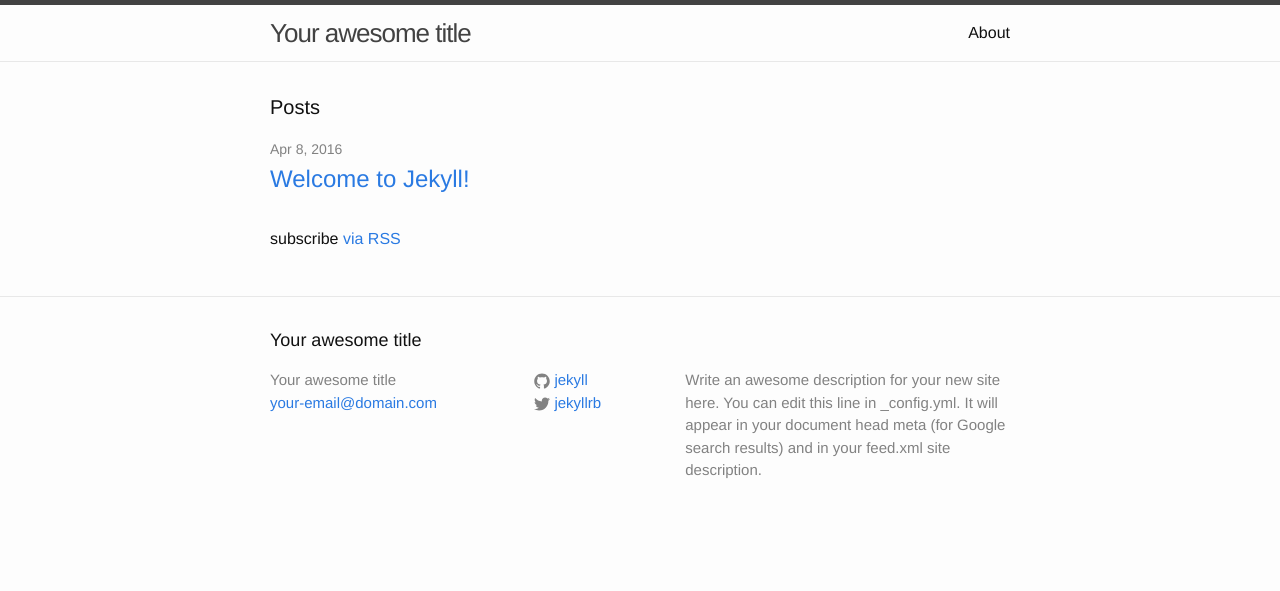
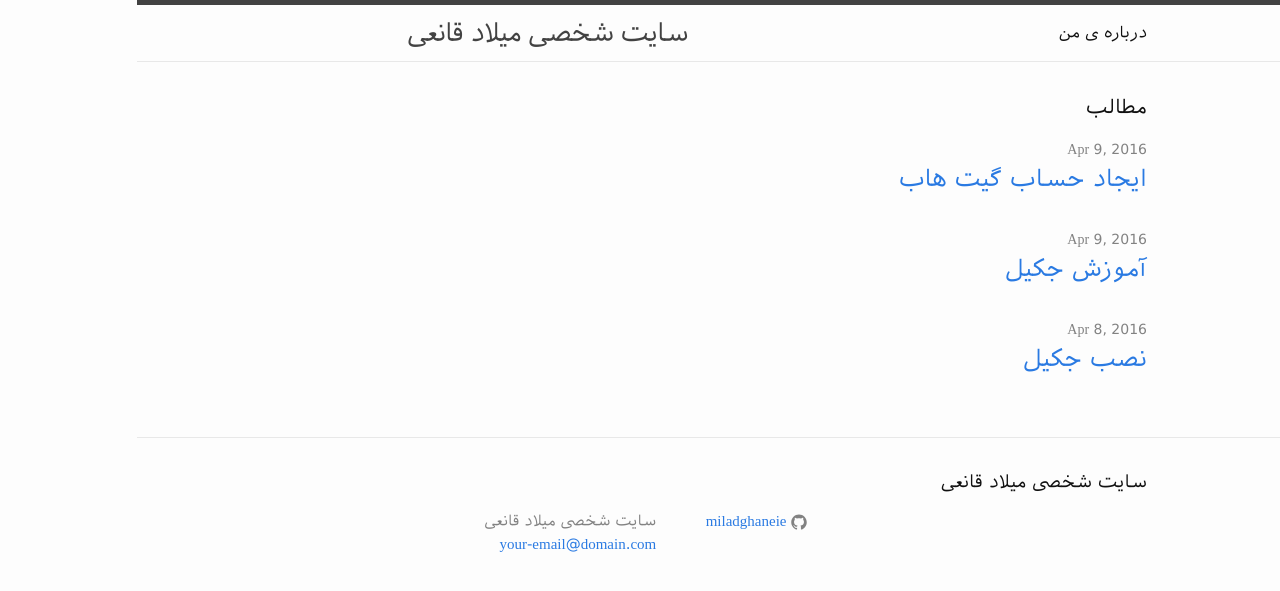
Before and after one commit to miladghaneie/miladghaneie.github.io, a Jekyll site: the page built from index.html, in a window 1280 px wide. Shown: the top 591 px of the page. Built offline with Jekyll 4.4.1, drawn with Linux system fonts in a browser that asks for light colours.

Commit message:
create jekyll site version 1

```diff
--- a/_config.yml
+++ b/_config.yml
@@ -6,16 +6,14 @@
 # 'jekyll serve'. If you change this file, please restart the server process.
 
 # Site settings
-title: Your awesome title
+title: سایت شخصی میلاد قانعی
 email: your-email@domain.com
 description: > # this means to ignore newlines until "baseurl:"
-  Write an awesome description for your new site here. You can edit this
-  line in _config.yml. It will appear in your document head meta (for
-  Google search results) and in your feed.xml site description.
+
 baseurl: "" # the subpath of your site, e.g. /blog
 url: "http://yourdomain.com" # the base hostname & protocol for your site
-twitter_username: jekyllrb
-github_username:  jekyll
+
+github_username:  miladghaneie
 
 # Build settings
 markdown: kramdown
--- a/_layouts/default.html
+++ b/_layouts/default.html
@@ -1,5 +1,5 @@
 <!DOCTYPE html>
-<html>
+<html dir="rtl">
 
   {% include head.html %}
 
--- a/_layouts/page.html
+++ b/_layouts/page.html
@@ -1,7 +1,7 @@
 ---
 layout: default
 ---
-<article class="post">
+<article class="post" dir="rtl">
 
   <header class="post-header">
     <h1 class="post-title">{{ page.title }}</h1>
--- /dev/null
+++ b/_posts/2016-04-08-install.html
@@ -0,0 +1,76 @@
+---
+layout: post
+title:  "نصب جکیل"
+date:   2016-04-08 20:31:03 +0430
+categories: jekyll update
+---
+
+
+<div itemscope=""  class="post">
+
+  <header class="post-header">
+    <h1 itemprop="name" class="post-title">آموزش نصب جکیل (jekyll)</h1>
+
+  </header>
+
+  <article itemprop="articleBody" class="post-content">
+
+
+<h1>نصب jekyll</h1>
+<p>همونطور که تو وبسایت <a href="http://jekyll-windows.juthilo.com/">jekyll-windows.juthilo.com</a> توضیح داده شده اول از همه نیازه که <a href="http://rubyinstaller.org/downloads/">Ruby</a> رو نصب کنیم. با مراجعه به <a href="http://rubyinstaller.org/downloads/">صفحه دانلود ruby</a> نسخه مناسب با کامپیوترمون رو دانلود می کنیم و اونرو نصب می کنیم. توجه کنید که تو مراحل نصب حتما گزینه Add ruby executables to your PATH رو مثل شکل زیر تیک زده باشید. این گزینه باعث میشه از هرجایی به دستورات ruby دسترسی داشته باشیم. البته اگه این گزینه رو تیک نزده باشید می تونین این کار رو دستی انجام بدید.(<a href="https://www.google.com/#q=how+to+add+executables+to+path+in+windows">جستجو کنید</a>)</p>
+
+<div class="container centeralized">
+	<img src="../img/ruby-path.png" alt="Ruby Installation" height="399" width="513">
+</div>
+
+<p>بعد از نصب Ruby نوبت به نصب Ruby DevKit میرسه که از همون آدرس قبلی قابل دسترسی هست. برای نصب ابتدا محتویات فایل zip رو درون یک پوشه (ترجیحا در root یکی از درایورها) که اسمش بدون فاصله و حروف خاص باشه قرار می دیم. بطور مثال <span class="inline-code">C:\RubyDevKit</span> مکان مناسبی برای نصب Ruby DevKit است. پس از قرار دادن فایلها نوبت به اجرای اونها میرسه. کدهای زیر رو برای نصب DevKit توی command prompt ویندوز وارد می کنیم. دقت کنید که باید توی مسیر همین پوشه ایجاد شده باشیم تا بتونیم محتویاتش رو نصب کنیم.</p>
+
+<div dir="ltr" class="highlight"><pre><code class="language-ruby" data-lang="ruby"><span class="ss">C</span><span class="p">:\</span><span class="no">RubyDevKit</span><span class="o">&gt;</span> <span class="n">chcp</span> <span class="mi">1252</span>
+<span class="ss">C</span><span class="p">:\</span><span class="no">RubyDevKit</span><span class="o">&gt;</span> <span class="n">ruby</span> <span class="n">dk</span><span class="o">.</span><span class="n">rb</span> <span class="n">init</span>
+<span class="ss">C</span><span class="p">:\</span><span class="no">RubyDevKit</span><span class="o">&gt;</span> <span class="n">ruby</span> <span class="n">dk</span><span class="o">.</span><span class="n">rb</span> <span class="n">install</span></code></pre></div>
+
+<p>بعد از اینکه نصب ruby و ruby DevKit تموم شد نوبت به نصب jekyll میرسه. برای نصب jekyll کدهای زیر رو توی command prompt ویندوز وارد کنید.</p>
+
+<div dir="ltr" class="highlight"><pre><code class="language-ruby" data-lang="ruby"><span class="n">gem</span> <span class="n">install</span> <span class="n">jekyll</span></code></pre></div>
+
+<p>یکی از مشکلات یا ناسازگاری های jekyll با ویندوز عدم هماهنگی افزونه highlight اون هست که برای حل اون جایگزینی وجود داره. افزونه پیش فرض jekyll برای highlight کردن کدهای درون صفحات، افزونه pygments هست که توی ویندوز اجرا نمیشه و هر دفعه که شما کد رو اجرا کنید پیام خطا میده. برای رفع مشکل highlight از افزونه rouge که با ویندوز سازگاری داره استفاده می کنیم. برای نصب این افزونه کد زیر رو توی command prompt ویندوز وارد کنید.</p>
+
+<div dir="ltr" class="highlight"><pre><code class="language-ruby" data-lang="ruby"><span class="n">gem</span> <span class="n">install</span> <span class="n">rouge</span></code></pre></div>
+
+<p>در نهایت هم برای اضافه کردن قابلیت watch (مشاهده تغییرات در آن واحد) به jekyll کد زیر رو وارد می کنیم تا افزونه مورد نظر نصب بشه.</p>
+
+<div dir="ltr" class="highlight"><pre><code class="language-ruby" data-lang="ruby"><span class="n">gem</span> <span class="n">install</span> <span class="n">wdm</span></code></pre></div>
+
+<p>حالا برنامه ما به طور کامل نصب شده و ما می تونیم ازش استفاده کنیم. بطور مثال کدهای زیر یک وبسایت demo در شاخه <span class="inline-code">D:\</span> میسازه و بعد اون رو برای مشاهده روی آدرس <span class="inline-code">http://localhost:4000</span> قابل دسترس می کنه.</p>
+
+<div dir="ltr" class="highlight"><pre><code class="language-ruby" data-lang="ruby"><span class="n">jekyll</span> <span class="kp">new</span> <span class="n">demo</span>
+<span dir="ltr" class="n">cd</span> <span class="n">demo</span>
+<span dir="ltr" class="n">jekyll</span> <span class="n">serve</span> <span class="o">-</span><span class="n">w</span></code></pre></div>
+
+<p>اگر در مرحله سوم با اجرای کد <span dir="ltr" class="inline-code">jekyll serve -w</span> با مشکل برخوردید باید تنظیمات برنامه رو تغییر بدین. به مسیر <span class="inline-code">D:\demo</span> رفته و فایل <span class="inline-code">_config.yml</span> رو با notepad باز کنید. در این فایل تنظیمات وبسایت demo ذخیره شده. به آخر فایل خط زیر رو اضافه کنید که نشون میده ما میخوایم از rouge استفاده کنیم.</p>
+
+<div dir="ltr" class="highlight"><pre><code class="language-html" data-lang="html">highlighter: rouge</code></pre></div>
+
+<p>jekyll تنظیمات بسیار زیادی داره که می تونید تموم اونها رو توی وبسایت رسمی <a href="http://jekyllrb.com">jekyll</a> مشاهده کنید. تو قسمت documentation این سایت تمام ساختار jekyll به سادگی توضیح داده شده که می تونید از اونها استفاده کنید.</p>
+
+
+
+  </article>
+
+
+   <div id="disqus_thread"><iframe verticalscrolling="no" horizontalscrolling="no" src="http://disqus.com/embed/comments/?base=default&amp;version=d074862f091cd9585b295f3979a4eb15&amp;f=iakrami&amp;t_u=http%3A%2F%2Fiakrami.ir%2Ftutorial%2Finstalling-jekyll-on-windows-part1.html&amp;t_d=%D8%A2%D9%85%D9%88%D8%B2%D8%B4%20%D9%86%D8%B5%D8%A8%20jekyll%20%D8%A8%D8%B1%20%D8%B1%D9%88%DB%8C%20%D9%88%DB%8C%D9%86%D8%AF%D9%88%D8%B2%20(%D9%82%D8%B3%D9%85%D8%AA%20%D8%A7%D9%88%D9%84)&amp;t_t=%D8%A2%D9%85%D9%88%D8%B2%D8%B4%20%D9%86%D8%B5%D8%A8%20jekyll%20%D8%A8%D8%B1%20%D8%B1%D9%88%DB%8C%20%D9%88%DB%8C%D9%86%D8%AF%D9%88%D8%B2%20(%D9%82%D8%B3%D9%85%D8%AA%20%D8%A7%D9%88%D9%84)&amp;s_o=default" style="width: 1px ! important; min-width: 100% ! important; border: medium none ! important; overflow: hidden ! important; height: 0px ! important;" title="Disqus" tabindex="0" scrolling="no" allowtransparency="true" name="dsq-app2" id="dsq-app2" frameborder="0" width="100%"></iframe></div>
+    <script type="text/javascript">
+        /* * * CONFIGURATION VARIABLES: EDIT BEFORE PASTING INTO YOUR WEBPAGE * * */
+        var disqus_shortname = 'iakrami'; // required: replace example with your forum shortname
+
+        /* * * DON'T EDIT BELOW THIS LINE * * */
+        (function() {
+            var dsq = document.createElement('script'); dsq.type = 'text/javascript'; dsq.async = true;
+            dsq.src = '//' + disqus_shortname + '.disqus.com/embed.js';
+            (document.getElementsByTagName('head')[0] || document.getElementsByTagName('body')[0]).appendChild(dsq);
+        })();
+    </script>
+    <noscript>Please enable JavaScript to view the <a href="http://disqus.com/?ref_noscript">comments powered by Disqus.</a></noscript>
+
+
+</div>
--- a/css/main.scss
+++ b/css/main.scss
@@ -3,10 +3,14 @@
 ---
 @charset "utf-8";
 
+@font-face{
+		font-family: irsans;
+		src: url(irsans.ttf);
+}
 
 
 // Our variables
-$base-font-family: "Helvetica Neue", Helvetica, Arial, sans-serif;
+$base-font-family: irsans;
 $base-font-size:   16px;
 $base-font-weight: 400;
 $small-font-size:  $base-font-size * 0.875;
--- a/index.html
+++ b/index.html
@@ -4,7 +4,7 @@ layout: default
 
 <div class="home">
 
-  <h1 class="page-heading">Posts</h1>
+  <h1 class="page-heading">مطالب</h1>
 
   <ul class="post-list">
     {% for post in site.posts %}
@@ -18,6 +18,4 @@ layout: default
     {% endfor %}
   </ul>
 
-  <p class="rss-subscribe">subscribe <a href="{{ "/feed.xml" | prepend: site.baseurl }}">via RSS</a></p>
-
 </div>
```
Also changed, not shown: _posts/2016-04-08-welcome-to-jekyll.markdown (deleted, +0 -25 lines), _posts/2016-04-09-github.html (added, +33 -0 lines), _posts/2016-04-09-jekyll.html (added, +11 -0 lines), about.md (+4 -10 lines), css/irsans.ttf (added), 1 other file.
